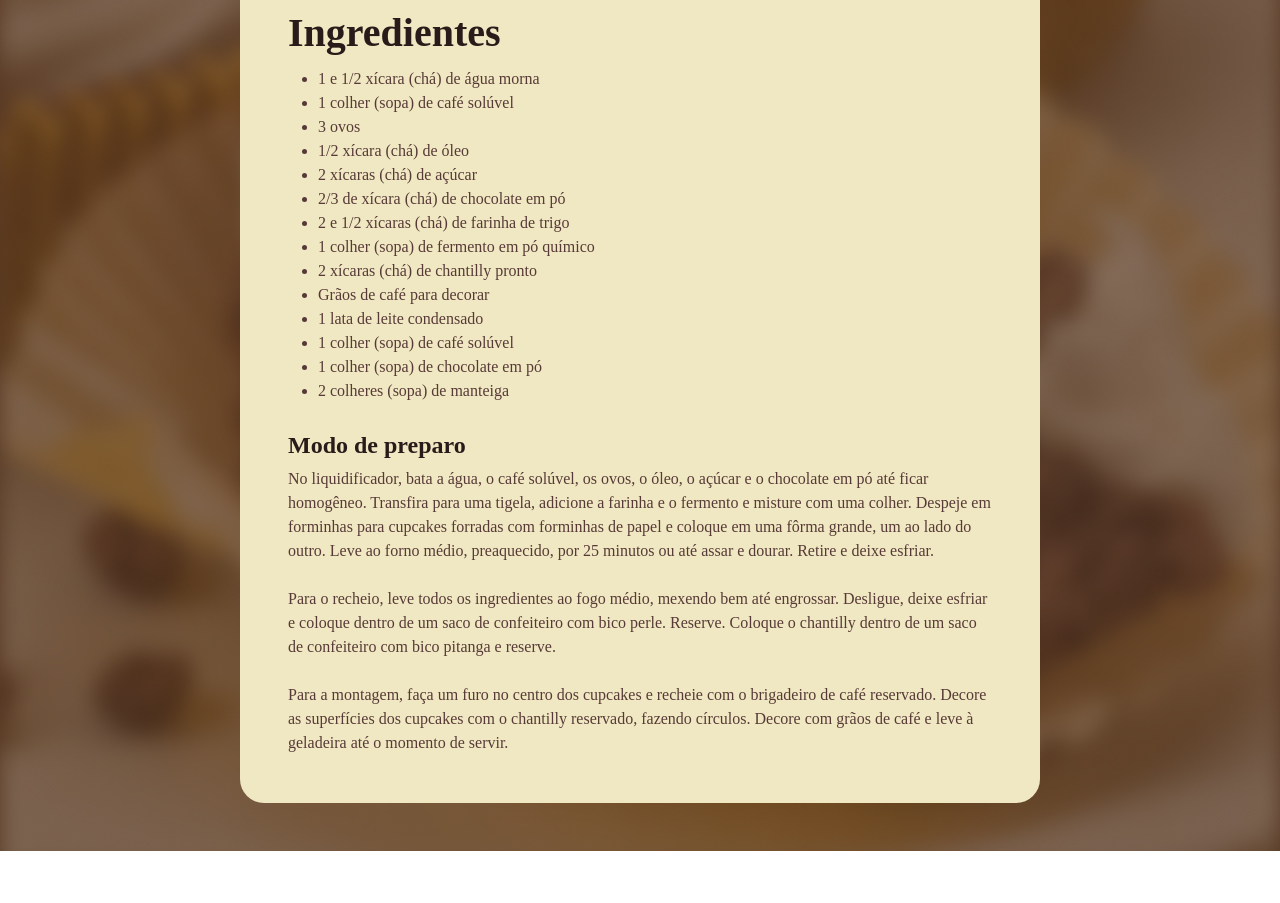
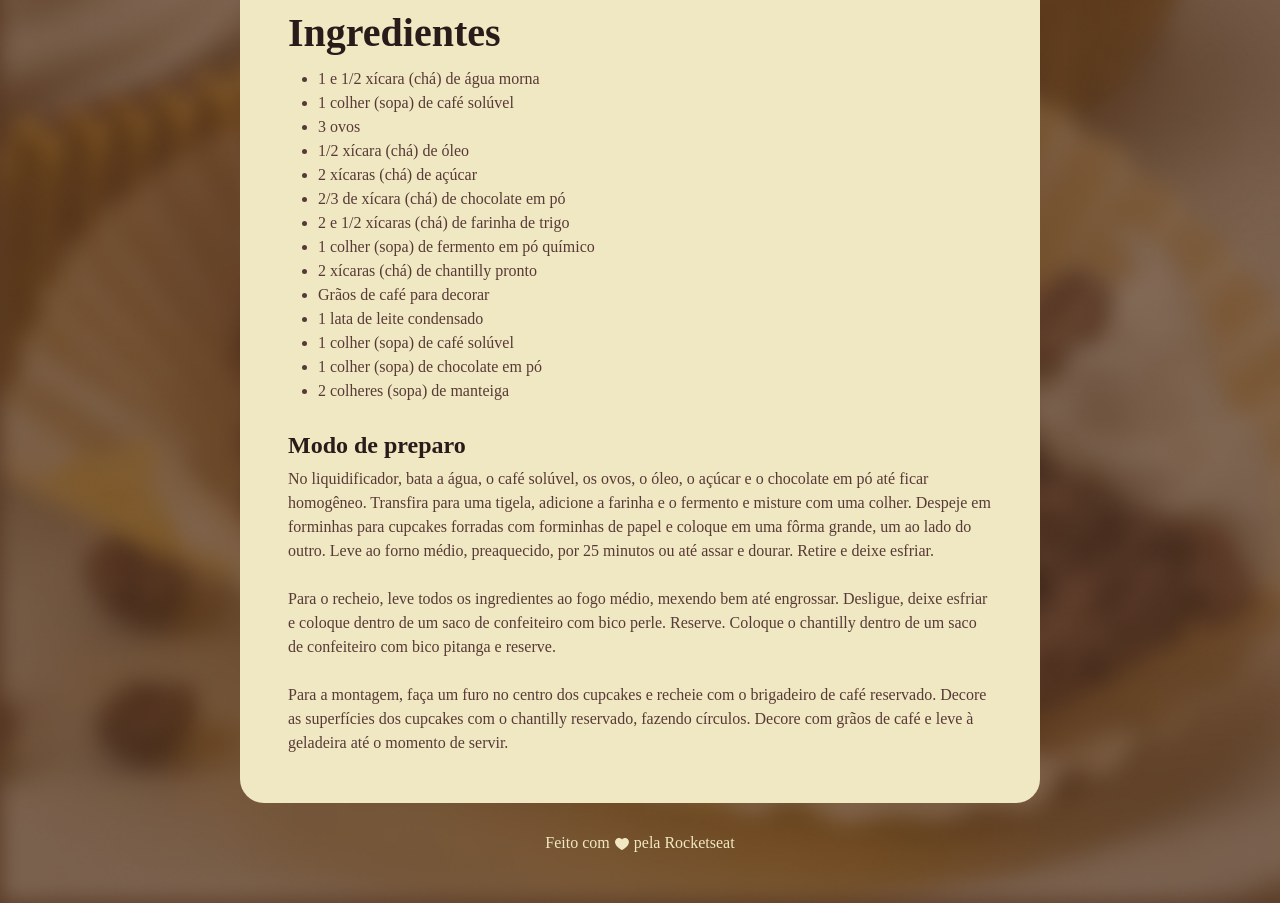
Before and after one commit to Leyvison-Menezes/Pagina-de-Receita, a plain HTML site: page index.html in a window 1280 px wide. Shown: the part 720-1623 px from the top of the page. Before the commit the page ends 1571 px from the top, so only its background shows below. Drawn offline with Linux system fonts and the light colour scheme; a web font is replaced by a local one.

Commit message:
adicionando o rodape e finalizando

```diff
--- a/index.html
+++ b/index.html
@@ -62,4 +62,10 @@
     </div>
 
 </body>
+
+<footer>
+    Feito com
+    <img src="assets/ph_heart-fill.svg" alt="icone coração">
+    pela Rocketseat
+</footer>
 </html>
--- a/style.css
+++ b/style.css
@@ -28,7 +28,7 @@ section + section{
     padding: 24px;
     background-color: #F0E8C2;
     border-radius: 24px;
-    margin: 48px auto;
+    margin: 48px auto 28px;
 }
 
 img{
@@ -53,3 +53,13 @@ h1, h2{
 ul{
     padding-left: 30px;
 }
+
+footer{
+    color: #F0E8C2;
+    text-align: center;
+    padding-bottom: 48px;
+}
+
+footer img{
+    vertical-align: middle;
+}
```
Also changed, not shown: assets/ph_heart-fill.svg (added).
